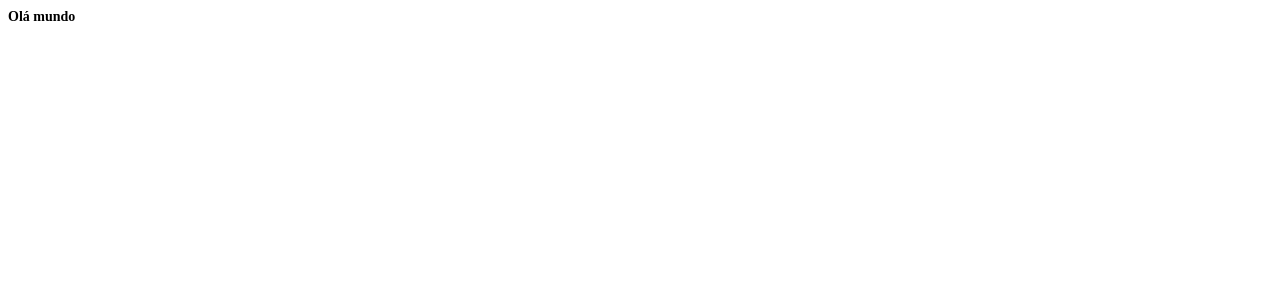
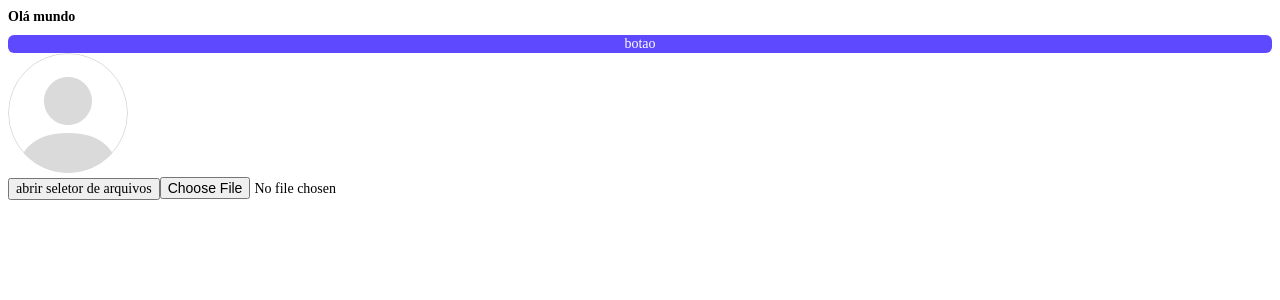
Before and after one commit to Leonpsilv/devagram-react, a Next.js app: page / in a window 1280 px wide. Shown: the top 300 px of the page. Built offline with nearby package versions, Linux system fonts and the light colour scheme.

Commit message:
avatar, button and upload image components

```diff
--- a/src/components/Button/button.scss
+++ b/src/components/Button/button.scss
@@ -0,0 +1,38 @@
+@mixin primaryButton {
+    background-color: $primaryColor;
+    color: $white;
+}
+
+@mixin secundaryButton {
+    background-color: $white;
+    color: $primaryColor;
+    border: 1px solid $primaryColor;
+}
+
+.btn {
+    width: 100%;
+    border: none;
+    border-radius: 6px;
+    cursor: pointer;
+
+    &.primary{
+        @include primaryButton;
+
+        &:hover{
+            @include secundaryButton;
+        }
+    }
+
+    &.inverted{
+        @include secundaryButton;
+
+        &:hover{
+            @include primaryButton;
+        }
+    }
+
+    &:disabled{
+        opacity: 0.5;
+        cursor: wait;
+    }
+}
--- /dev/null
+++ b/src/components/avatar/index.tsx
@@ -0,0 +1,25 @@
+import avatarImg from '../../../public/images/avatar.svg'
+
+const Avatar = ({
+    src
+} :
+{
+    src: string| undefined
+}) => {
+    const getAvatar = () => {
+        if(src && src !== undefined) {
+            return src
+        }
+        return avatarImg.src
+    }
+
+    return (
+        <img
+            src={getAvatar()}
+            alt='avatar'
+            className='avatar'
+        />
+    )
+}
+
+export default Avatar
--- /dev/null
+++ b/src/components/uploadImage/index.tsx
@@ -0,0 +1,71 @@
+import { useEffect, useRef } from "react"
+
+const UploadImage = ({
+    className = '',
+    setImage,
+    imagePreview,
+    imagePreviewClassName = '',
+    whenSetReference
+}: {
+    className: string | undefined
+    setImage: any
+    imagePreview: null | string
+    imagePreviewClassName: string
+    whenSetReference: any
+}) => {
+    const inputReference = useRef<HTMLInputElement>(null)
+
+    useEffect(() => {
+        if(!whenSetReference) return
+
+        whenSetReference(inputReference.current)
+    }, [inputReference?.current])
+
+    function openFileSelector() {
+        if(inputReference === null) return
+
+        inputReference?.current?.click();
+    }
+
+    const whenImageChanges = () => {
+        if (!inputReference.current?.files?.length) return
+
+        const file = inputReference!.current!.files![0]
+
+        const fileReader = new FileReader()
+        fileReader.readAsDataURL(file)
+        fileReader.onloadend = () => {
+            setImage({
+                preview: fileReader.result,
+                file
+            })
+        }
+    }
+
+    return (
+        <div
+            className={`uploadImageContainer ${className}`}
+            onClick={openFileSelector}
+        >
+            <button>abrir seletor de arquivos</button>
+            {imagePreview && (
+                <div className="imagePreviewContainer">
+                    <img
+                        src={imagePreview}
+                        alt="image preview"
+                        className={imagePreviewClassName}
+                    />
+                </div>
+            )}
+            <input
+                type='file'
+                className="hidden"
+                accept="image/*"
+                ref={inputReference}
+                onChange={whenImageChanges}
+            />
+        </div>
+    )
+}
+
+export default UploadImage
--- a/src/pages/index.tsx
+++ b/src/pages/index.tsx
@@ -1,13 +1,24 @@
-import Head from 'next/head'
-import Image from 'next/image'
-import { Inter } from 'next/font/google'
-
-const inter = Inter({ subsets: ['latin'] })
+import Avatar from "@/components/avatar";
+import Button from "@/components/Button";
+import UploadImage from "@/components/uploadImage";
+import { useRef, useState } from "react";
 
 export default function Home() {
+  const [image, setImage] = useState<any>()
+  const inputReference = useRef<(() => void) | null>(null);
+
   return (
     <>
       <h1> Olá mundo </h1>
+      <Button
+        text="botao"
+        onClick={() => console.log('clicou')}
+        type='button'
+        disabled={false}
+        color='primary'
+      />
+      <Avatar src={undefined} />
+      <UploadImage className="" setImage={setImage} imagePreview={image?.preview} imagePreviewClassName='' whenSetReference={(ref: any) => inputReference.current = ref}/>
     </>
   )
 }
--- a/src/styles/globals.scss
+++ b/src/styles/globals.scss
@@ -5,3 +5,10 @@
   font-family: $fontRegular;
   font-size: 14px;
 }
+
+.avatar {
+  border-radius: 50%;
+  object-fit: cover;
+}
+
+@import '../components/Button/button.scss';
--- a/src/styles/variables.scss
+++ b/src/styles/variables.scss
@@ -2,10 +2,10 @@ $fontRegular: 'BiennaleRegular';
 $fontBold: 'BiennaleBold';
 $fontLight: 'BiennaleLight';
 
-$PrimayColor1: #3BD42D;
-$PrimayColor2: #5E49FF;
-$PrimayColor3: #25CBD3;
-$PrimayColor4: #F0F5FF;
+$primaryColor: #5E49FF;
+$primaryColor1: #3BD42D;
+$primaryColor2: #25CBD3;
+$primaryColor3: #F0F5FF;
 
 $white: #FFFFFF;
 
```
